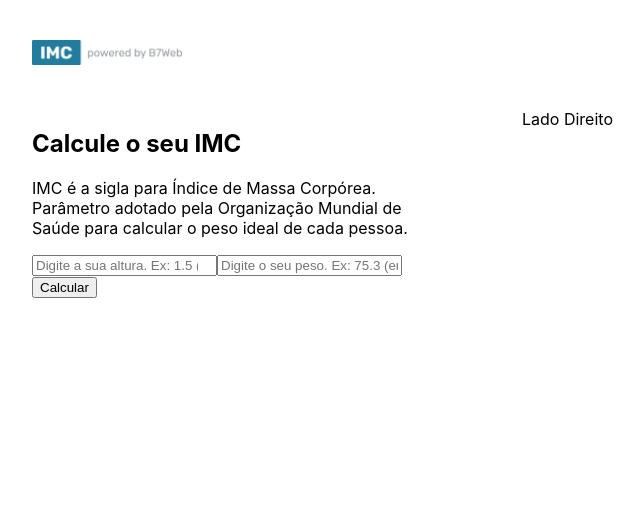
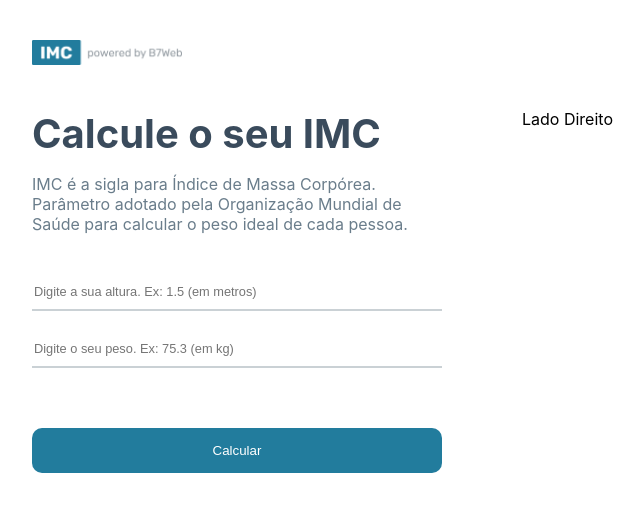
Before and after one commit to gafanhotoalexandre/react-imc, a React (Vite) app: page / in a window 1280 px wide. Shown: the top 512 px of the page, without its empty margins (158-802 px from the left). Built offline with nearby package versions, Linux system fonts and the light colour scheme.

Commit message:
estilzando lado esquerdo

```diff
--- a/src/App.module.css
+++ b/src/App.module.css
@@ -22,3 +22,43 @@
 .container .rightSide {
   flex: 1;
 }
+
+/* Left Side */
+.container .leftSide h1 {
+  margin: 0;
+  font-size: 2.5rem;
+  color: #3a4b5c;
+}
+
+.container .leftSide p {
+  font-size: 1rem;
+  margin-bottom: 2.5rem;
+  color: #6a7d8b;
+}
+
+.container .leftSide input {
+  width: 100%;
+  border: 0;
+  border-bottom: 2px solid rgba(150, 163, 171, .5);
+  padding: 10px 2px;
+  margin-bottom: 20px;
+  font-size: .8rem;
+  outline: 0;
+}
+
+.container .leftSide button {
+  background-color: #227c9d;
+  border: 0;
+  border-radius: 10px;
+  color: #fff;
+  margin-top: 2.5rem;
+  padding: 15px 0;
+  width: 100%;
+
+  cursor: pointer;
+  transition: all ease .2s;
+}
+
+.container .leftSide button:hover {
+  opacity: .9;
+}
--- a/src/App.tsx
+++ b/src/App.tsx
@@ -32,7 +32,7 @@
           />
 
           <input
-            type="text"
+            type="number"
             placeholder="Digite o seu peso. Ex: 75.3 (em kg)"
             value={weightField > 0 ? weightField : ''}
             onChange={(e) => setWeightField(Number(e.target.value))}
```
